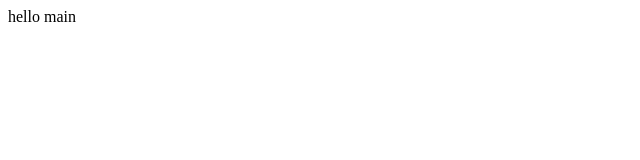
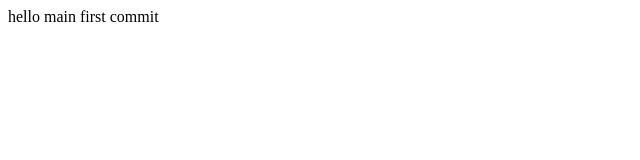
Before and after one commit to keerthikumar007/Apna-life, a plain HTML site: page index.html in a window 1280 px wide. Shown: the whole page, without its empty margins (0-640 px from the left). Drawn offline with Linux system fonts and the light colour scheme.

Commit message:
first commit

```diff
--- a/index.html
+++ b/index.html
@@ -1 +1 @@
-<p>hello main</p>
+<p>hello main first commit</p>
```
